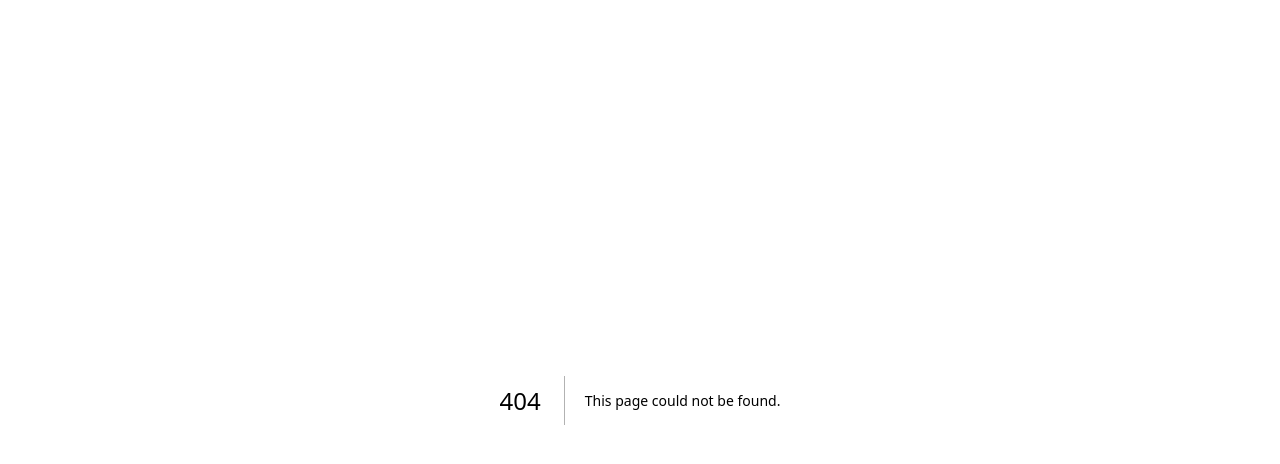
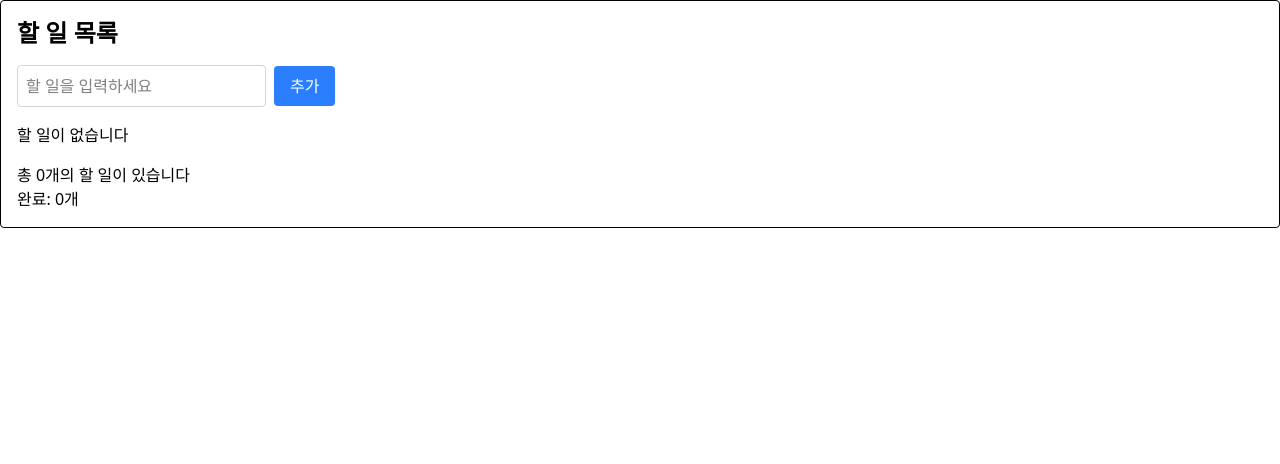
Before and after one commit to iambean-git/codeit-sprint, a Next.js app: page /todo in a window 1280 px wide. Before the commit this address had no page. Shown: the top 464 px of the page. Built offline with nearby package versions, Linux system fonts and the light colour scheme.

Commit message:
Todo 앱 통합 테스트 practice

```diff
--- /dev/null
+++ b/src/app/components/TodoInput.tsx
@@ -0,0 +1,35 @@
+// src/components/TodoInput.tsx
+
+"use client";
+
+import { useState } from "react";
+
+export default function TodoInput({
+  onAddTodo,
+}: {
+  onAddTodo: (text: string) => void;
+}) {
+  const [text, setText] = useState("");
+  const handleSubmit = (e: React.FormEvent<HTMLFormElement>) => {
+    e.preventDefault();
+    onAddTodo(text);
+    setText("");
+  };
+  return (
+    <form onSubmit={handleSubmit}>
+      <input
+        value={text}
+        onChange={(e) => setText(e.target.value)}
+        type="text"
+        placeholder="할 일을 입력하세요"
+        className="rounded border border-gray-300 p-2"
+      />
+      <button
+        type="submit"
+        className="ml-2 rounded bg-blue-500 px-4 py-2 text-white"
+      >
+        추가
+      </button>
+    </form>
+  );
+}
--- /dev/null
+++ b/src/app/components/TodoItem.tsx
@@ -0,0 +1,43 @@
+// src/components/TodoItem.tsx
+
+"use client";
+
+function TodoItem({
+  todo,
+  onToggle,
+  onDelete,
+}: {
+  todo: {
+    id: number;
+    text: string;
+    completed: boolean;
+  };
+  onToggle: (id: number) => void;
+  onDelete: (id: number) => void;
+}) {
+  return (
+    <div className="flex items-center border-b p-2">
+      <input
+        type="checkbox"
+        checked={todo.completed}
+        onChange={() => onToggle(todo.id)}
+        className="mr-2"
+      />
+      <span
+        className={`flex-1 ${
+          todo.completed ? "text-gray-500 line-through" : ""
+        }`}
+      >
+        {todo.text}
+      </span>
+      <button
+        onClick={() => onDelete(todo.id)}
+        className="ml-2 rounded bg-red-500 px-2 py-1 text-white"
+      >
+        삭제
+      </button>
+    </div>
+  );
+}
+
+export default TodoItem;
--- a/src/app/page.tsx
+++ b/src/app/page.tsx
@@ -1,4 +1,58 @@
-// app/page.tsx
+"use client";
+
+import { useEffect, useState } from "react";
+
+type User = {
+  id: number;
+  name: string;
+  email: string;
+};
+
 export default function Home() {
-  return <h1>컴포넌트 테스트 연습하기</h1>;
+  const [users, setUsers] = useState<User[]>([]);
+  const [loading, setLoading] = useState(true);
+  const [error, setError] = useState<Error | null>(null);
+
+  useEffect(() => {
+    const fetchUsers = async () => {
+      try {
+        setLoading(true);
+        const response = await fetch(
+          "https://jsonplaceholder.typicode.com/users",
+        );
+        if (!response.ok) {
+          throw new Error("데이터를 불러오는데 실패했습니다.");
+        }
+        const data = await response.json();
+        setUsers(data);
+      } catch (error: unknown) {
+        setError(
+          error instanceof Error
+            ? error
+            : new Error("알 수 없는 에러가 발생했습니다."),
+        );
+      } finally {
+        setLoading(false);
+      }
+    };
+    fetchUsers();
+  }, []);
+
+  if (loading) return <div>로딩중...</div>;
+  if (error) return <div>{error.message}</div>;
+
+  return (
+    <div>
+      <h1>API 호출 테스트</h1>
+      <ul>
+        {users.map((user) => (
+          <li key={user.id}>
+            <p>이름: {user.name}</p>
+            <p>이메일: {user.email}</p>
+            <br />
+          </li>
+        ))}
+      </ul>
+    </div>
+  );
 }
--- /dev/null
+++ b/src/app/todo/page.tsx
@@ -0,0 +1,67 @@
+// src/app/page.tsx
+
+"use client";
+import { useState } from "react";
+import TodoInput from "@/components/TodoInput";
+import TodoItem from "@/components/TodoItem";
+
+function TodoList() {
+  const [todos, setTodos] = useState<
+    {
+      id: number;
+      text: string;
+      completed: boolean;
+    }[]
+  >([]);
+
+  const addTodo = (text: string) => {
+    const newTodo = {
+      id: Date.now(),
+      text,
+      completed: false,
+    };
+    setTodos([...todos, newTodo]);
+  };
+
+  const toggleTodo = (id: number) => {
+    setTodos(
+      todos.map((todo) =>
+        todo.id === id ? { ...todo, completed: !todo.completed } : todo,
+      ),
+    );
+  };
+
+  const deleteTodo = (id: number) => {
+    setTodos(todos.filter((todo) => todo.id !== id));
+  };
+
+  return (
+    <div className="rounded border p-4">
+      <h1 className="mb-4 text-2xl font-bold">할 일 목록</h1>
+
+      <TodoInput onAddTodo={addTodo} />
+
+      <div className="mt-4">
+        {todos.length === 0 ? (
+          <p>할 일이 없습니다</p>
+        ) : (
+          todos.map((todo) => (
+            <TodoItem
+              key={todo.id}
+              todo={todo}
+              onToggle={toggleTodo}
+              onDelete={deleteTodo}
+            />
+          ))
+        )}
+      </div>
+
+      <div className="mt-4">
+        <p>총 {todos.length}개의 할 일이 있습니다</p>
+        <p>완료: {todos.filter((todo) => todo.completed).length}개</p>
+      </div>
+    </div>
+  );
+}
+
+export default TodoList;
```
Also changed, not shown: 2 other files (tests, documents, lock files or other folders).
